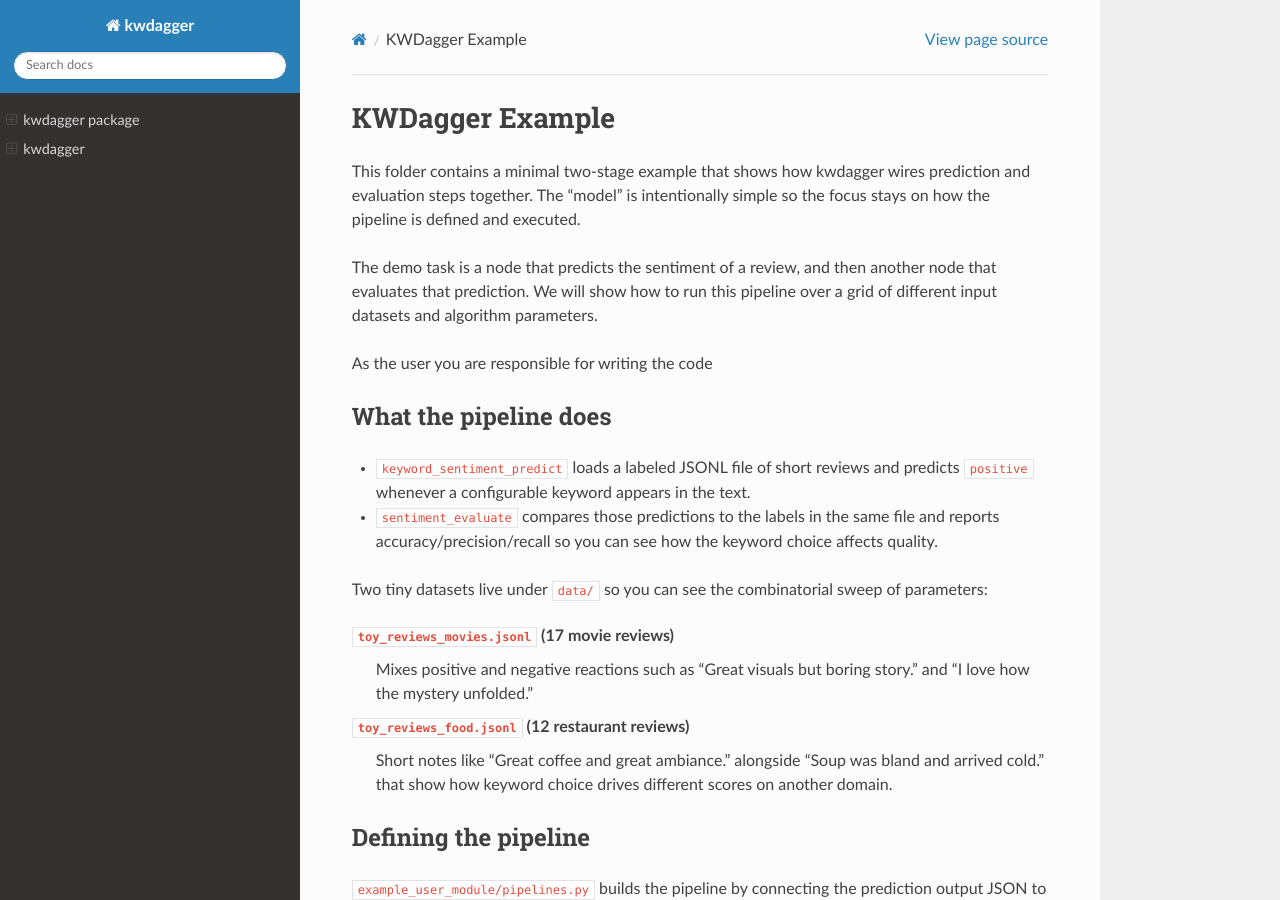
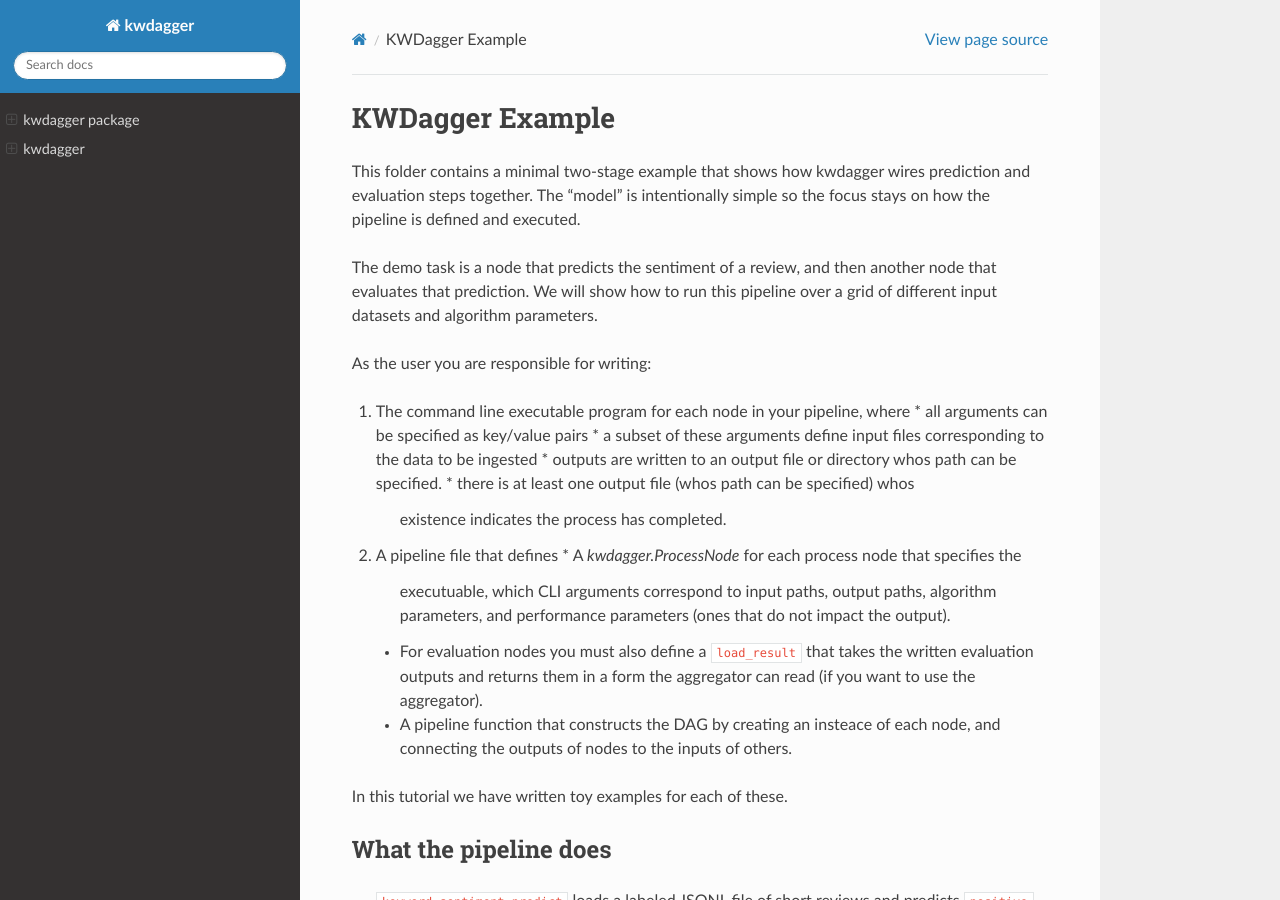
Before and after one commit to AIQ-Kitware/kwdagger, a Sphinx documentation site: the page built from docs/source/manual/example/README.rst, in a window 1280 px wide and 900 px high. Built offline with Sphinx 7.4.7 and the Read the Docs theme 3.1.0, drawn with Linux system fonts in a browser that asks for light colours; some of the changed text lies outside the part shown.

Commit message:
update docs and reqs

```diff
--- a/docs/source/manual/example/README.rst
+++ b/docs/source/manual/example/README.rst
@@ -9,7 +9,28 @@ The demo task is a node that predicts the sentiment of a review, and then
 another node that evaluates that prediction. We will show how to run this
 pipeline over a grid of different input datasets and algorithm parameters.
 
-As the user you are responsible for writing the code
+As the user you are responsible for writing:
+
+1. The command line executable program for each node in your pipeline, where
+   * all arguments can be specified as key/value pairs
+   * a subset of these arguments define input files corresponding to the data to be ingested
+   * outputs are written to an output file or directory whos path can be specified.
+   * there is at least one output file (whos path can be specified) whos
+     existence indicates the process has completed.
+
+2. A pipeline file that defines
+   * A `kwdagger.ProcessNode` for each process node that specifies the
+     executuable, which CLI arguments correspond to input paths, output paths,
+     algorithm parameters, and performance parameters (ones that do not impact the output).
+
+   * For evaluation nodes you must also define a ``load_result`` that takes the
+     written evaluation outputs and returns them in a form the aggregator can
+     read (if you want to use the aggregator).
+
+   * A pipeline function that constructs the DAG by creating an insteace of
+     each node, and connecting the outputs of nodes to the inputs of others.
+
+In this tutorial we have written toy examples for each of these.
 
 What the pipeline does
 ----------------------
@@ -254,3 +275,7 @@ symlink structure allows for navigation of dependencies within a node. The
 current results), and ``.pred`` holds symlinks to folders of results that the
 current folder depends on. This lets you navigate the path of a specific
 configuration without relying on reconstructing the DAG that produced it.
+
+NOTE: Aggregation features are completely optional, and the scheduling of
+multiple runs and the easy-to-parse and easy-to-nagivate graph based output
+structure can be used independently.
--- a/docs/source/manual/example/example_user_module/pipelines.py
+++ b/docs/source/manual/example/example_user_module/pipelines.py
@@ -52,7 +52,9 @@ class KeywordSentimentPredict(kwdagger.ProcessNode):
         result = json.loads(output_fpath.read_text())
         proc_item = result['info'][-1]
         nest_resolved = new_process_context_parser(proc_item)
-        # Keep the summary small while still exposing what keyword was tried.
+        # TODO: it would be useful if the aggregator could be given some stats
+        # about non-evaluation runs, but currently this does not work because
+        # it does not conform to the output needed by load_results.
         # nest_resolved['result'] = {
         #     'keyword': result['result']['keyword'],
         #     'case_sensitive': result['result']['case_sensitive'],
```
Also changed, not shown: 1 other file.
